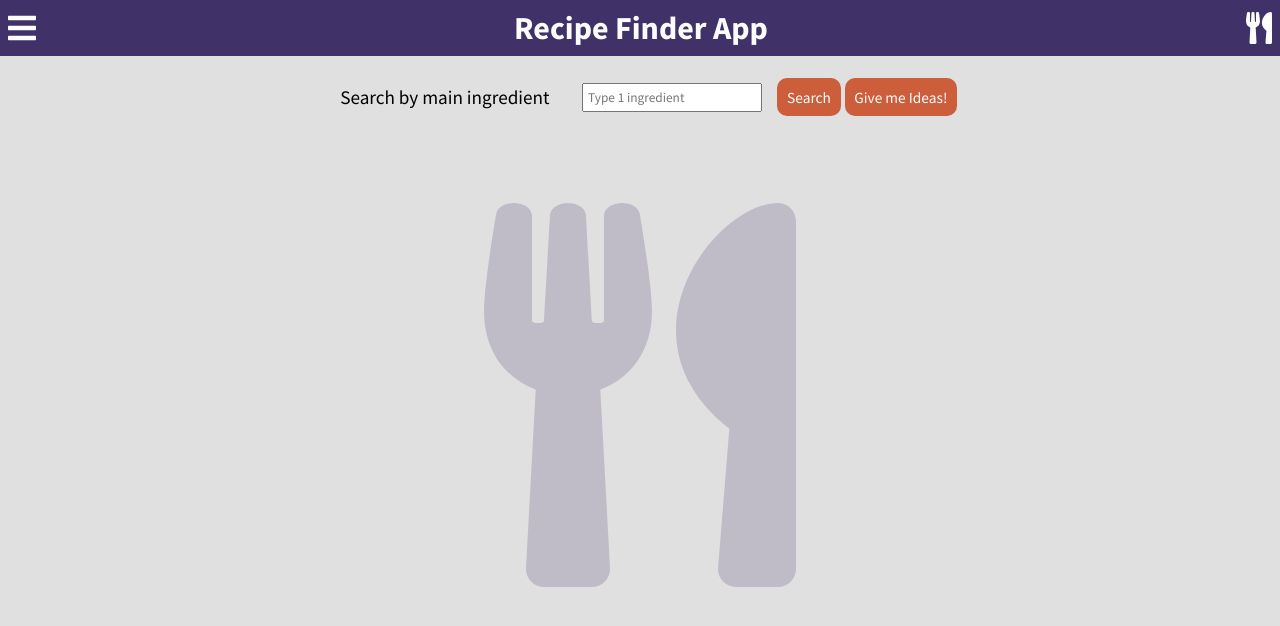
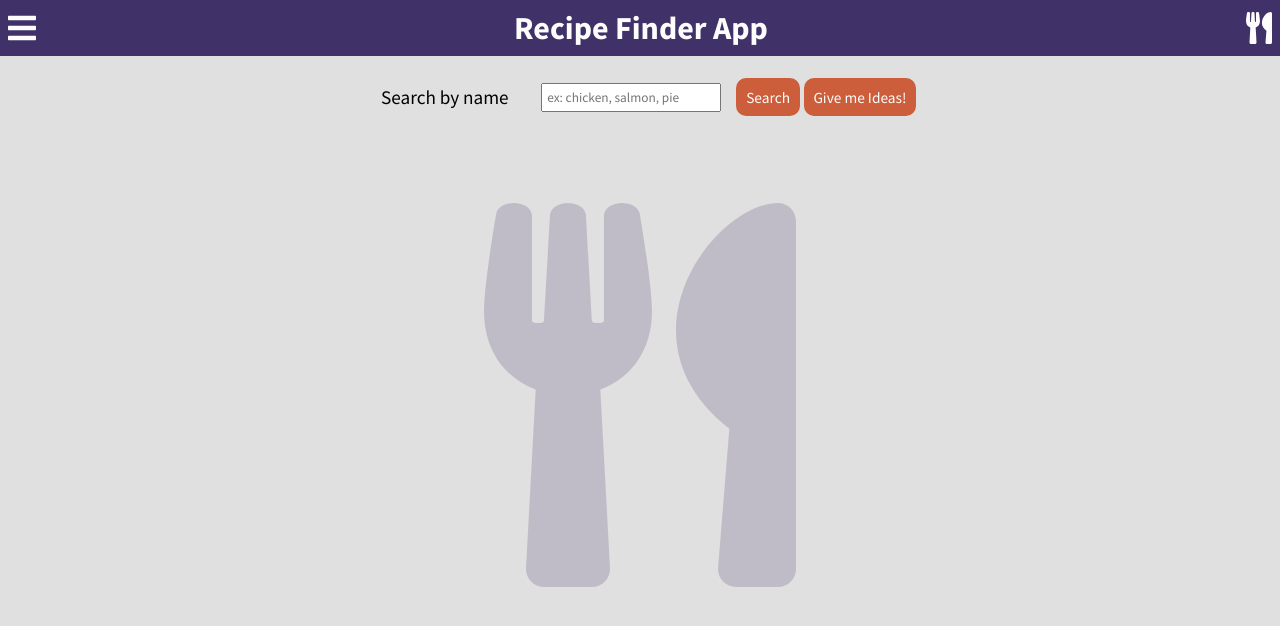
Before and after one commit to le-santos/recipe-finder, a React (Create React App) app: page / in a window 1280 px wide. Shown: the top 626 px of the page. Built offline with nearby package versions, Linux system fonts and the light colour scheme.

Commit message:
Changed api search method

```diff
--- a/src/App.js
+++ b/src/App.js
@@ -27,7 +27,7 @@ function App() {
 
     const urlBase = "https://www.themealdb.com/api/json/v1/1/";
     const apiMethod = {
-      search: `filter.php?i=${searchValue}`,
+      search: `search.php?s=${searchValue}`,
       random: "random.php",
       byId: `lookup.php?i=${id}`,
     };
--- a/src/Components/SearchBox/Input.js
+++ b/src/Components/SearchBox/Input.js
@@ -19,7 +19,7 @@ function Input(props) {
         value={props.value}
         id={props.id}
         type={"text"}
-        placeholder={"Type 1 ingredient"}
+        placeholder={"ex: chicken, salmon, pie "}
       ></InputTextStyled>
     </React.Fragment>
   );
--- a/src/Components/SearchBox/SearchBox.js
+++ b/src/Components/SearchBox/SearchBox.js
@@ -24,7 +24,7 @@ function SearchBox(props) {
   return (
     <DivSearch>
       <Input
-        text={"Search by main ingredient"}
+        text={"Search by name"}
         value={props.value}
         changed={props.changed}
       />
```
